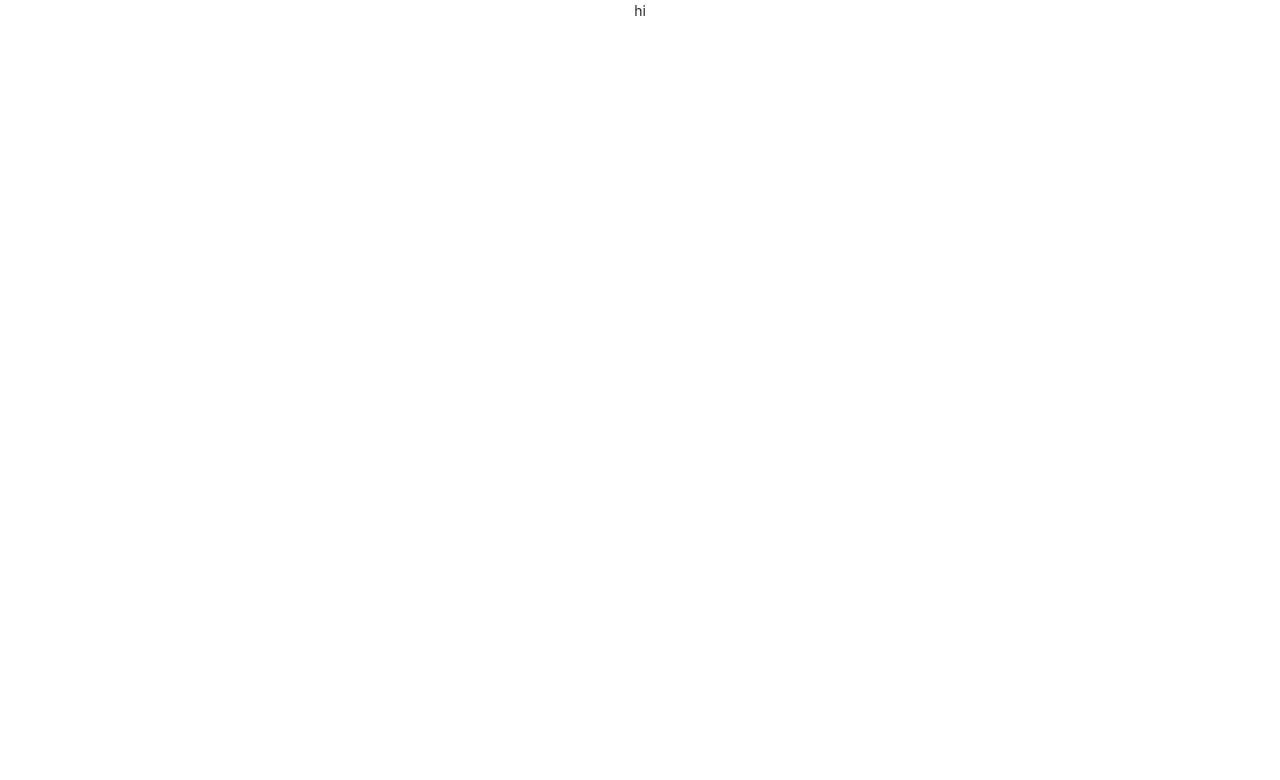
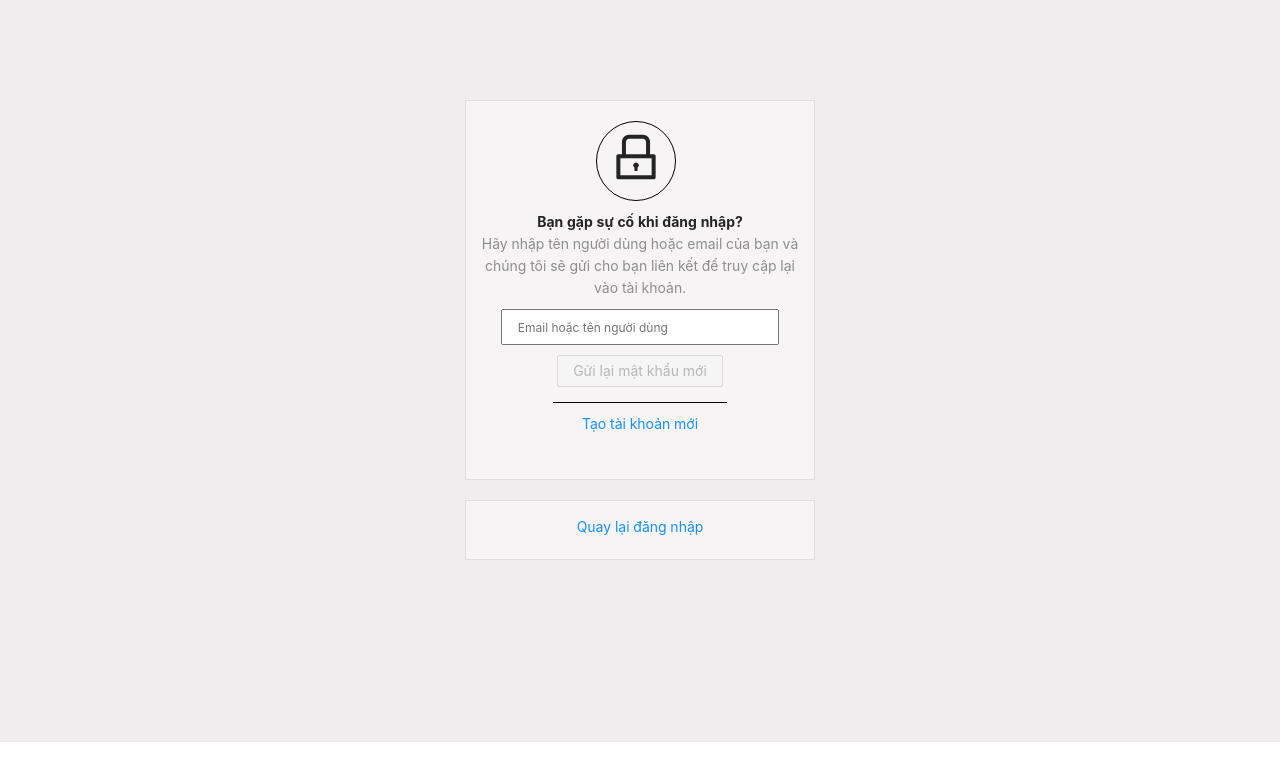
Before and after one commit to ba-ppp/Instagram-FE, a React (Create React App) app: page /forgetPass in a window 1280 px wide. Shown: the top 780 px of the page. Built offline with nearby package versions, Linux system fonts and the light colour scheme.

Commit message:
Forget pass

```diff
--- /dev/null
+++ b/src/components/CSS/CreatePass.css
@@ -0,0 +1,18 @@
+.lock{
+    border: 1px solid black;
+    height: 80px;
+    width: 80px;
+    border-radius: 100%;
+    margin-left: 130px;
+    margin-top: 20px;
+}
+.input-forget{
+    margin-top: 10px;
+    width: 80%;
+    padding: 5px;
+    margin-bottom: 10px;
+}
+
+.forget-pass{
+    height: 380px;
+}
--- a/src/components/CSS/Login.css
+++ b/src/components/CSS/Login.css
@@ -64,5 +64,5 @@ input:focus{
 }
 
 .link:hover{
-    color: #00376b;
+    color: #0987ff;
 }
--- a/src/components/JS/CreatePass.js
+++ b/src/components/JS/CreatePass.js
@@ -1,8 +1,83 @@
-import React from 'react'
+import React, { Component } from 'react'
+import axios from 'axios';
+import { Button, notification } from 'antd';
+import { LockOutlined } from '@ant-design/icons';
+import '../CSS/CreatePass.css';
+import {
+    Link,
+    Redirect
+  } from "react-router-dom";
+ class CreatePass extends Component{
+     constructor(){
+         super();
+         this.state = {
+             email: '',
+             button: true
+         }
+         this.inputEmail = this.inputEmail.bind(this);
+         this.send = this.send.bind(this);
+     }
 
- const CreatePass = () => {
-    return(
-        <div>hi</div>
-    )
+     inputEmail(e){
+        this.setState({email: e.target.value});
+        if(e.target.value.length >= 1){
+            this.setState({button: false});
+        }else{
+            this.setState({button: true});
+        }
+     }
+
+     send(e){
+         let notifi = '';
+        const openNotificationWithIcon = type => {
+            notification[type]({
+              message: 'Notification',
+              description:
+                notifi,
+            });
+          };
+         const email ={
+             email:  this.state.email
+         };
+        axios
+            .post('https://prs8c.sse.codesandbox.io/forgetPass',email)
+            .then((res) => {
+                if(res.data === "No"){
+                    notifi = "Email does not existed";
+                    openNotificationWithIcon('warning');
+                }else{
+                    notifi = "We have send a new password to your email";
+                    openNotificationWithIcon('success')
+                }
+            })
+            .catch(err =>{
+                console.log(err);
+            })
+     }
+     render(){
+        return(
+            <div class="main">
+                <div className="form forget-pass">
+                    <div className="lock">
+                        <LockOutlined style={{fontSize:50, marginTop: 10}}/>
+                    </div>
+                    <div style={{marginTop:10}}><b>Bạn gặp sự cố khi đăng nhập?</b></div>
+                    <div style={{color:'#8e8e8e'}}>Hãy nhập tên người dùng hoặc email của bạn và<br /> chúng tôi sẽ gửi cho bạn liên kết để truy cập lại<br /> vào tài khoản.</div>
+                    <input  className="input-forget" name="email" onChange={this.inputEmail} placeholder="Email hoặc tên người dùng"></input>
+                    <div>
+                        <Button onClick={this.send} type="primary" disabled={this.state.button}>Gửi lại mật khẩu mới</Button>
+                    </div>
+                    <div class="line" />
+                    <Link to='/register'>Tạo tài khoản mới</Link>
+                </div>
+                <div className="form register">
+                    <div style={{marginTop:15}}>
+                        <Link to='/login' >Quay lại đăng nhập</Link>
+                    </div>
+                </div>
+            </div>
+
+        )
+    }
 }
 export default CreatePass;
--- a/src/components/JS/Register.js
+++ b/src/components/JS/Register.js
@@ -76,7 +76,9 @@ export default class Register extends Component{
     }
 
     postPass(e){
-        this.checkPass(e);
+        if(this.state.inputPass === true){
+            this.checkPass(e);
+        }
         this.setState({password: e.target.value});
         if(e.target.value.length >= 6){
             this.setState({passRight: true, passWrong: false});
@@ -87,7 +89,8 @@ export default class Register extends Component{
     }
 
     checkPass(e){
-        if(e.target.value === this.state.password){
+        this.setState({inputPass: true});
+        if(e.target.value === this.state.password && e.target.value.length >= 6){
             this.setState({checkPright: true, checkPwrong: false});
         }else{
             this.setState({checkPright: false, checkPwrong: true});
```
